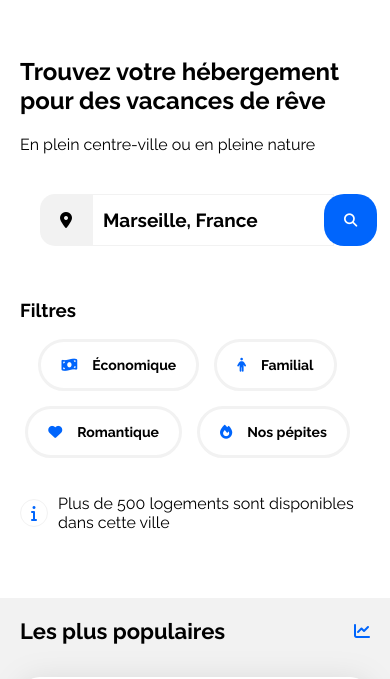
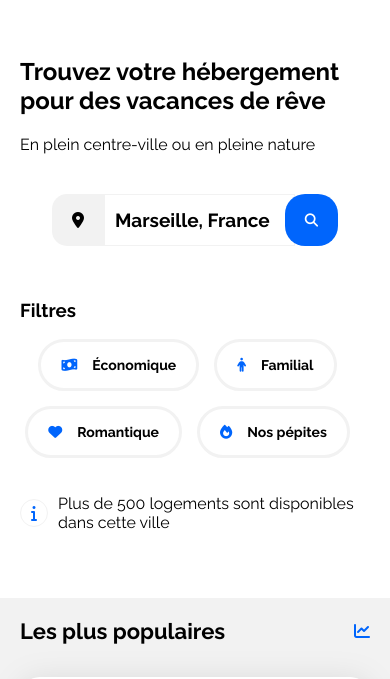
Before and after one commit to valentinmth99/Booki, a plain HTML site: page index.html in a window 390 px wide. Shown: the part 146-825 px from the top of the page. Drawn offline with Linux system fonts and the light colour scheme.

Commit message:
Fixed responsive bugs mobile with mentor

```diff
--- a/CSS/style.css
+++ b/CSS/style.css
@@ -475,11 +475,12 @@ footer {
     }
 
     .search-bar {
-        padding: 0 20px 0 20px;
+        justify-content: center;
     }
 
     .bar-input{
         text-align: left;
+        max-width: 50%;
     }
 
     .bar-input::placeholder{
```
